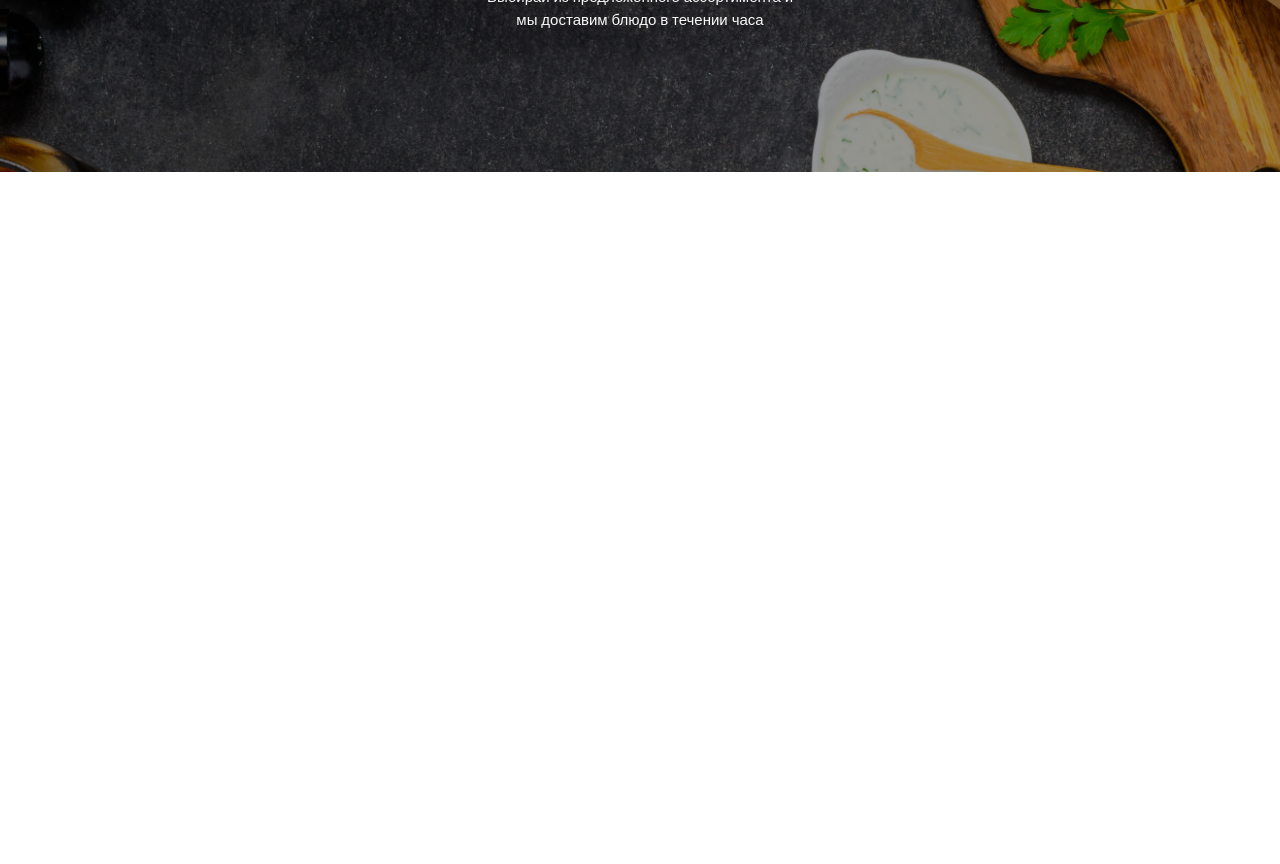
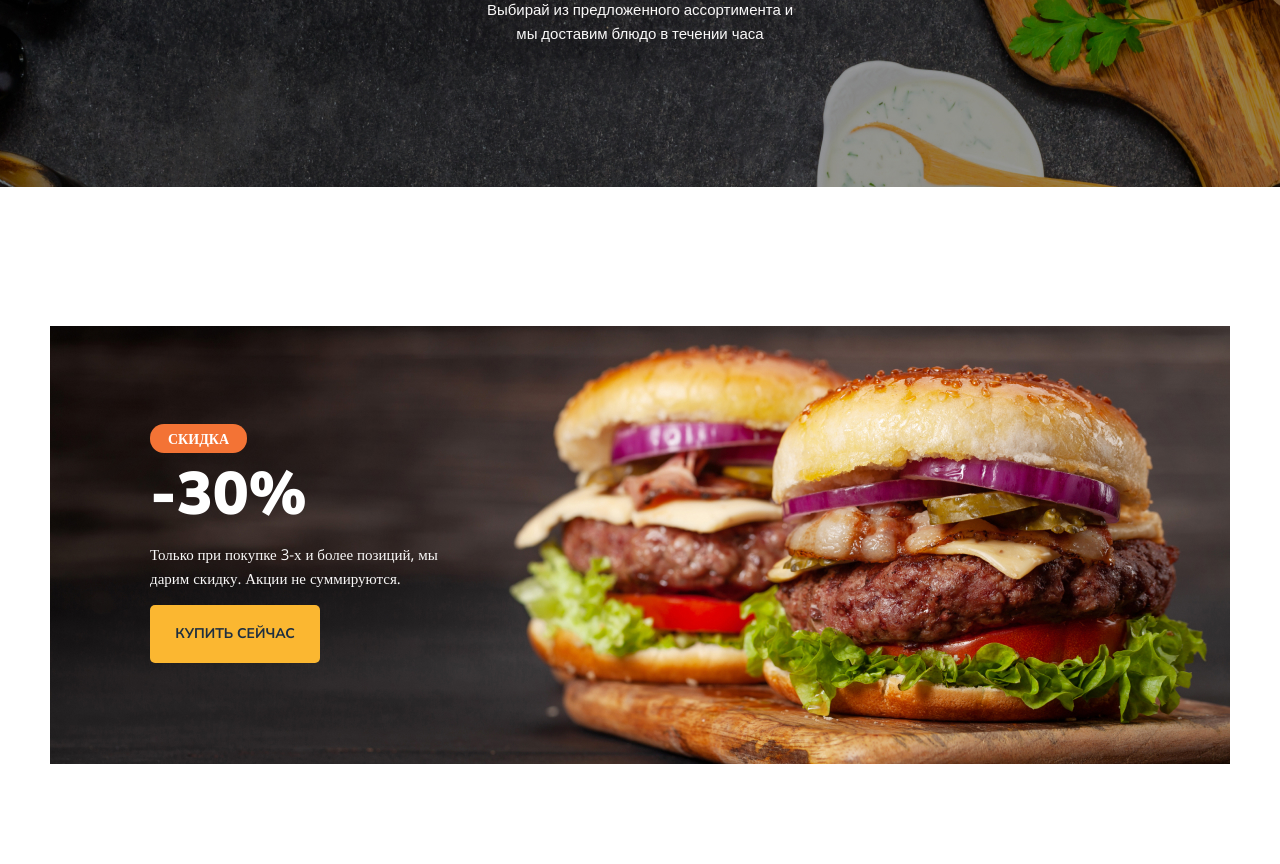
Before and after one commit to Praktik23/Module01-Burger, a plain HTML site: page index.html in a window 1280 px wide. Shown: the part 401-1265 px from the top of the page. Before the commit the page ends 800 px from the top, so only its background shows below. Drawn offline with nearby package versions, Linux system fonts and the light colour scheme.

Commit message:
Add style

```diff
--- a/index.html
+++ b/index.html
@@ -17,8 +17,8 @@
                 <a class="header-logo" href="#"></a>
                 <div class="nav">
                     <ul class="header-nav">
-                        <li><a href="#" class="active">Главная</a></li>
-                        <li><a href="#" class="">Меню</a></li>
+                        <li><a href="#" class="">Главная</a></li>
+                        <li><a href="#" class="active">Меню</a></li>
                         <li><a href="#" class="">О нас</a></li>
                         <li><a href="#" class="">Контакты</a></li>
                     </ul>
@@ -32,17 +32,31 @@
                 </button>
             </div>
         </div>
+    </header>
     <div class="bg">
         <div class="container">
             <ul class="breadcrumbs">
                 <li><a href="#">Главная</a></li>
                 <li><a href="#">Меню</a></li>
             </ul>
-                <h1 class="title">Наше меню</h1>
+            <h1 class="title">Наше Меню</h1>
             <p class="description">Выбирай из предложенного ассортимента и мы доставим блюдо в течении часа</p>
         </div>
     </div>
-    </header>
+    <main>
+        <div class="banner">
+            <div class="container">
+                <div class="banner-box">
+                    <span class="banner-sale">скидка</span>
+                    <h2 class="banner-title">-30%</h2>
+                    <p class="banner-text">
+                        Только при покупке 3-х и более позиций, мы дарим скидку. Акции не суммируются.
+                    </p>
+                    <a href="#" class="banner-link">купить сейчас</a>
+                </div>
+            </div>
+        </div>
+    </main>
 
 </body>
 </html>
--- a/styles/main.css
+++ b/styles/main.css
@@ -7,6 +7,10 @@ body {
     margin: 0 auto;
     padding-left: 15px;
     padding-right: 15px;
+}
+
+.header {
+    border-bottom: 1px solid #DEDEDE;
 }
 
 .header {
@@ -43,6 +47,11 @@ body {
 
 }
 
+.header-nav a:hover {
+    color: #FFC725;
+
+}
+
 .header-nav a::after{
     content: '';
     width: 100%;
@@ -63,6 +72,7 @@ button {
     border: none;
     padding: 0;
     gap: 10px;
+    cursor: pointer;
 
 }
 
@@ -102,6 +112,7 @@ button {
     background-size: cover;
     background-position: center center;
     padding: 142px 0;
+    margin-bottom: 140px;
 
 }
 
@@ -111,7 +122,8 @@ button {
     list-style-type: none;
     display: flex;
     justify-content: center;
-    gap: 16px;
+    gap: 7px;
+    margin-left: 1px;
 
 }
 
@@ -123,11 +135,20 @@ button {
 
 }
 
+.breadcrumbs a:hover {
+    color: #FFC725;
+}
+
 .breadcrumbs a::before {
     content: '/';
     position: relative;
-    left: -7px;
+    left: -4px;
+    pointer-events: none;
 
+}
+
+.breadcrumbs a:hover::before {
+    color: #DEDEDE;
 }
 
 .breadcrumbs li:first-child a::before {
@@ -138,15 +159,84 @@ button {
     font-weight: 700;
     font-size: 79px;
     margin-top: 10px;
-    margin-bottom: 10px;
+    margin-bottom: 21px;
 
 }
 
 .description {
     font-family: 'Open Sans', sans-serif;
     font-size: 15px;
-    line-height: 1.5;
+    line-height: 1.6;
     color: #FAF9F9;
     max-width: 320px;
     margin: 0 auto;
 }
+
+.banner {
+    background-image: url(../imeges/baner-box.jpg);
+    background-repeat:no-repeat;
+    background-position: center center;
+    margin-bottom: 100px;
+    min-width: 1180px;
+    height: 438px;
+    margin-top: -1px;
+}
+
+.banner-box {
+    padding-top: 100px;
+    padding-left: 100px;
+    width: 180px;
+    height: 438px;
+
+}
+
+
+.banner-sale {
+    position: relative;
+    top: 4px;
+    background-color: #F37335;
+    border-radius: 14px;
+    padding: 5px 18px;
+    color: #FFF;
+    font-family: Open Sans;
+    font-size: 14px;
+    font-weight: 600;
+    text-transform: uppercase;
+}
+
+.banner-title {
+    color: #FFF;
+    font-size: 60px;
+    font-weight: 900;
+    text-transform: uppercase;
+    margin-top: 15px;
+    margin-bottom: 0;
+}
+
+.banner-text {
+    width: 324px;
+    height: 48px;
+    margin-top: 13px;
+    margin-bottom: 15px;
+    font-family: Open Sans;
+    color: #FAF9F9;
+    font-size: 15px;
+    font-weight: 400;
+    line-height: 24px;
+}
+
+.banner-link {
+    display: flex;
+    width: 170px;
+    height: 58px;
+    background-color: #FBB731;
+    border-radius: 5px;
+    text-decoration: none;
+    justify-content: center;
+    align-items: center;
+    color: #1E2F40;
+    font-size: 14px;
+    font-weight: 700;
+    text-transform: uppercase;
+
+}
```
Also changed, not shown: imeges/baner-box.jpg (added). Lines whose indentation alone changed are shown as unchanged.
